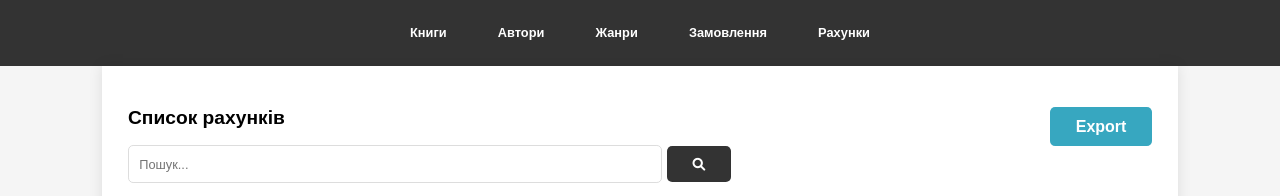
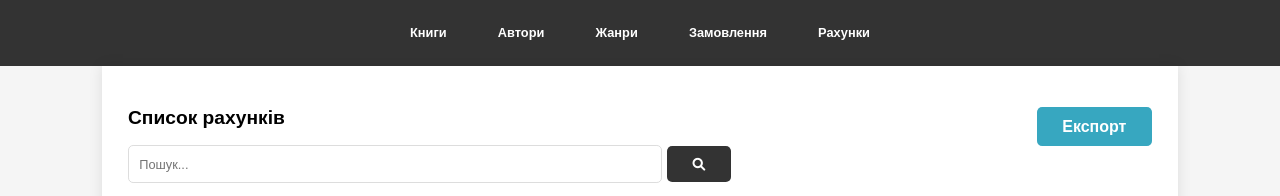
Before and after one commit to bilskyi/readery, a Django app: page /bills/ in a window 1280 px wide. Shown: the part 55-251 px from the top of the page. Run offline with Django 5.2, Linux system fonts and the light colour scheme; data that the repository does not hold is empty.

Commit message:
translated Export

```diff
--- a/base/templates/base/base.html
+++ b/base/templates/base/base.html
@@ -28,7 +28,7 @@
 
     <main>
         {% if model_slug %}
-            <p><a href="{% url 'export_table_to_excel' model_name=model_slug %}" class="export_link">Export</a></p>
+            <p><a href="{% url 'export_table_to_excel' model_name=model_slug %}" class="export_link">Експорт</a></p>
         {% endif %}
         {% block content %}
         {% endblock %}
```
